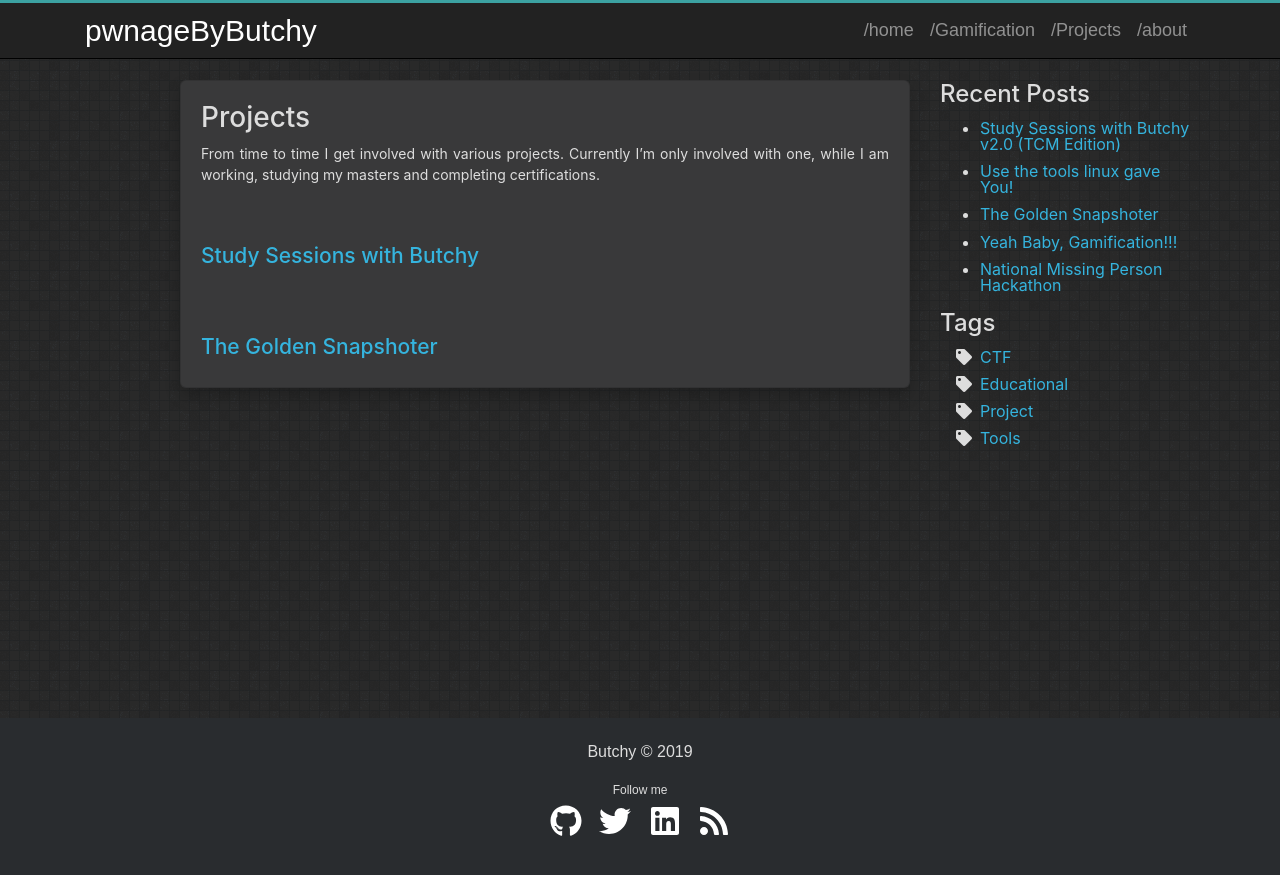
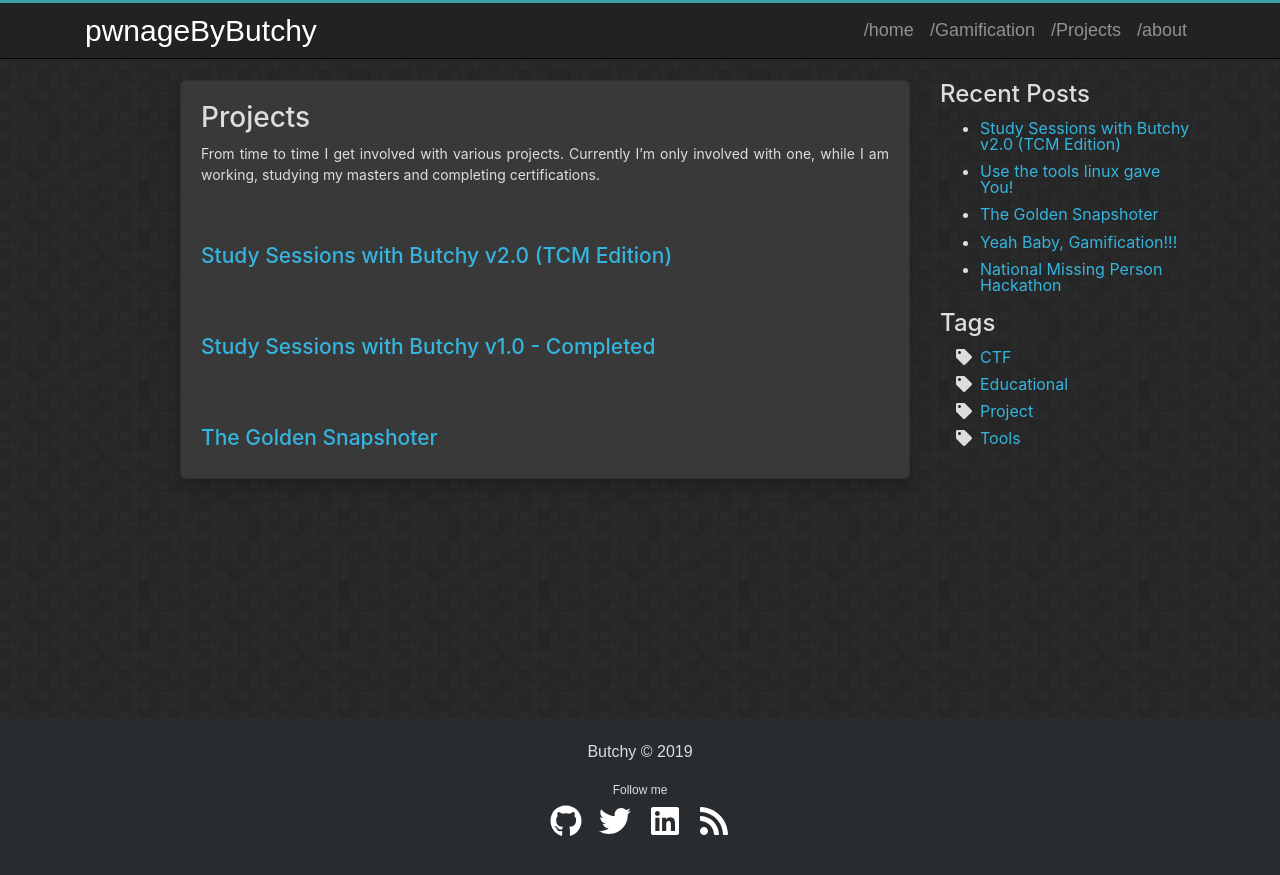
Before and after one commit to pwnageByButchy/pwnageByButchy.github.io, a Jekyll site: the page built from projects.md, in a window 1280 px wide. Shown: the top 875 px of the page. Built offline with Jekyll 4.4.1, drawn with Linux system fonts in a browser that asks for light colours.

Commit message:
Update projects.md

```diff
--- a/projects.md
+++ b/projects.md
@@ -6,7 +6,10 @@ title: Projects
 # Projects
 From time to time I get involved with various projects. Currently I'm only involved with one, while I am working, studying my masters and completing certifications.
 <br /><br />
-## [Study Sessions with Butchy](https://pwnageByButchy.github.io/2019/09/study-sessions-with-butchy/)
+## [Study Sessions with Butchy v2.0 (TCM Edition)](https://pwnagebybutchy.github.io/2020/02/study-sessions-with-butchy-(TCM-Edition)/)
+
+<br /><br />
+## [Study Sessions with Butchy v1.0 - Completed](https://pwnageByButchy.github.io/2019/09/study-sessions-with-butchy/)
 
 <br /><br />
 ## [The Golden Snapshoter](https://pwnageByButchy.github.io/2019/12/the-golden-snapshoter/)
```
